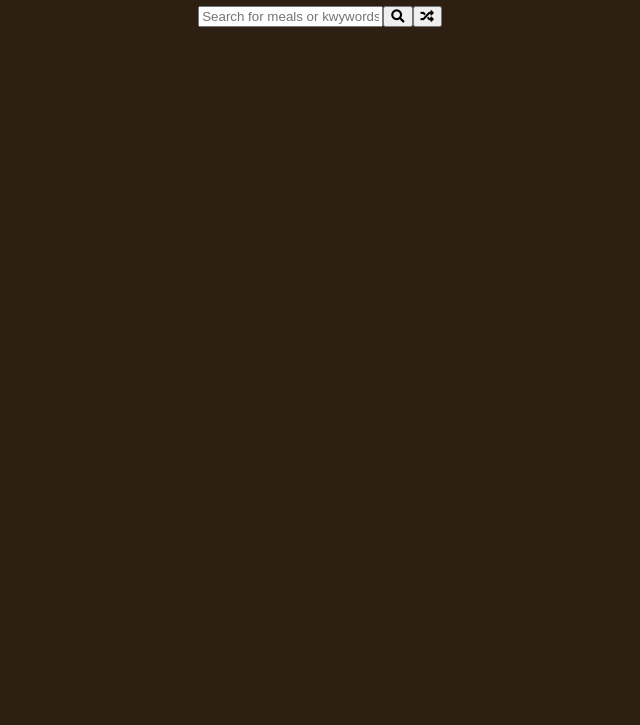
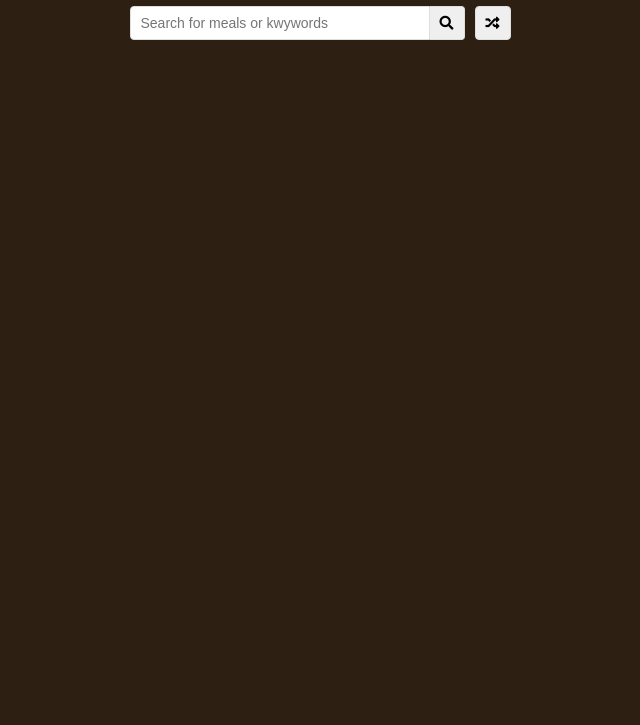
Before and after one commit to masturdating2035/meal-finder, a plain HTML site: page index.html in a window 1280 px wide. Shown: the part 75-800 px from the top of the page, without its empty margins (320-960 px from the left). Drawn offline with Linux system fonts and the light colour scheme.

Commit message:
complete html-css

```diff
--- a/css/style.css
+++ b/css/style.css
@@ -21,6 +21,48 @@ body {
 }
 
 
-.flex{
+.flex {
     display: flex;
 }
+
+
+input,
+button {
+    border: 1px solid #dedede;
+    border-top-left-radius: 4px;
+    border-bottom-left-radius: 4px;
+    font-size: 14px;
+    padding: 8px 10px;
+    margin: 0;
+}
+
+input[type='text'] {
+    width: 300px;
+}
+
+
+.search-btn {
+    cursor: pointer;
+    border-left: 0;
+    border-radius: 0;
+    border-top-right-radius: 4px;
+    border-bottom-right-radius: 4px;
+}
+
+
+.random-btn {
+    cursor: pointer;
+    margin-left: 10px;
+    border-top-right-radius: 4px;
+    border-bottom-right-radius: 4px;
+}
+
+@media (max-width:800px) {}
+
+@media (max-width:700px) {}
+
+@media (max-width:500px) {
+    input[type='text']{
+        width: 100%;
+    }
+}
```
